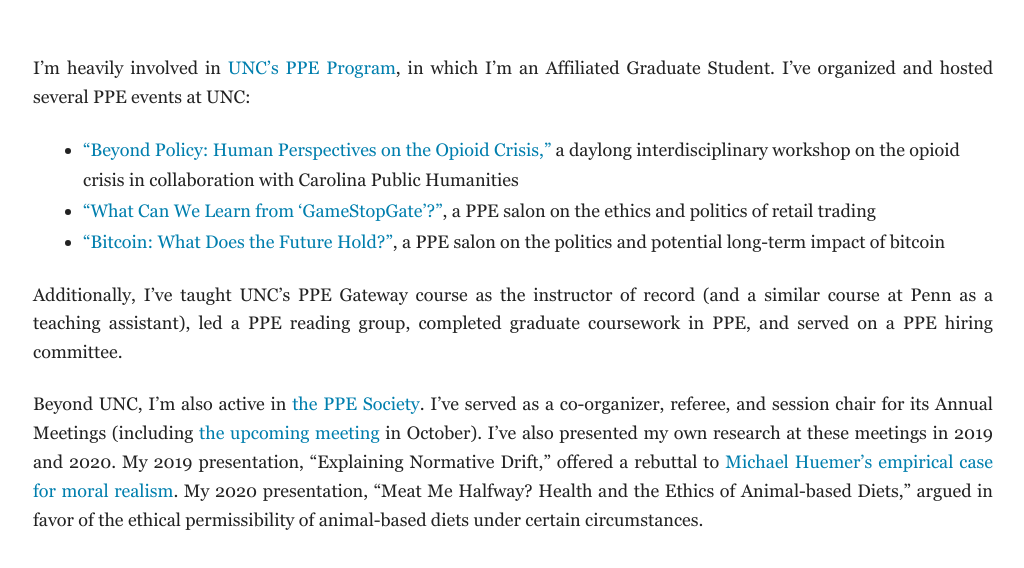
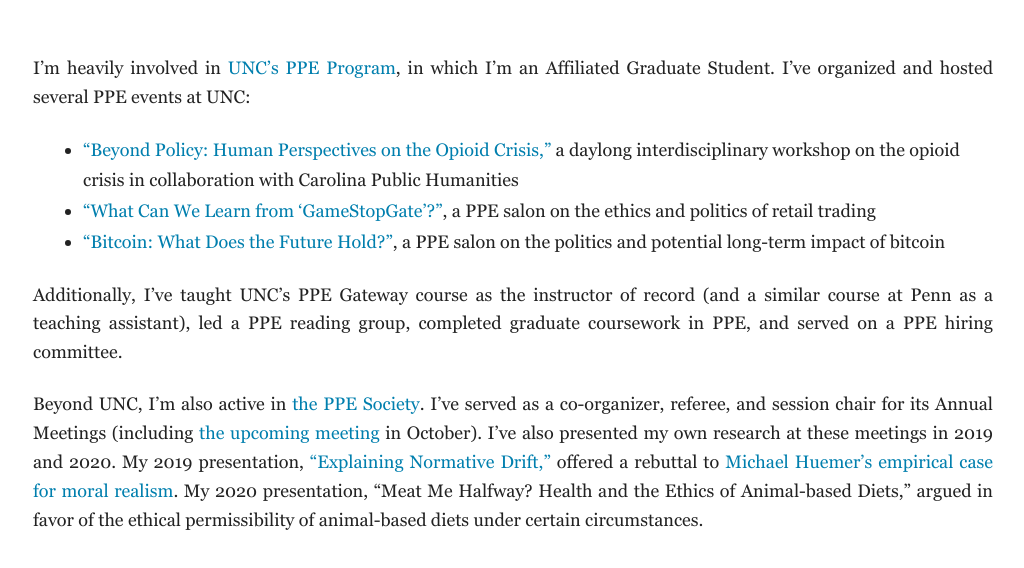
Before and after one commit to JoPoFoSho/JoPoFoSho.github.io, a plain HTML site: page PPE.html in a window 1280 px wide. Shown: the part 168-736 px from the top of the page, without its empty margins (127-1151 px from the left). Drawn offline with nearby package versions, Linux system fonts and the light colour scheme.

Commit message:
Update PPE.html

```diff
--- a/PPE.html
+++ b/PPE.html
@@ -88,7 +88,7 @@
     	<br/>
         <p style="text-align: justify;">Additionally, I&rsquo;ve taught UNC&rsquo;s PPE Gateway course as the instructor of record (and a similar course at Penn as a teaching assistant), led a PPE reading group, completed graduate coursework in PPE, and served on a PPE hiring committee.</p>
         <br/>
-    	<p style="text-align: justify;">Beyond UNC, I&rsquo;m also active in <a href="https://ppesociety.org" target="_blank" rel="noopener">the PPE Society</a>. I&rsquo;ve served as a co-organizer, referee, and session chair for its Annual Meetings (including <a href="https://ppesociety.org/ppe-society-annual-meeting-2021/" target="_blank" rel="noopener">the upcoming meeting</a> in October). I&rsquo;ve also presented my own research at these meetings in 2019 and 2020. My 2019 presentation, &ldquo;Explaining Normative Drift,&rdquo; offered a rebuttal to <a href="https://link.springer.com/article/10.1007/s11098-015-0588-9" target="_blank" rel="noopener">Michael Huemer&rsquo;s empirical case for moral realism</a>. My 2020 presentation, &ldquo;Meat Me Halfway? Health and the Ethics of Animal-based Diets,&rdquo; argued in favor of the ethical permissibility of animal-based diets under certain circumstances.</p>
+    	<p style="text-align: justify;">Beyond UNC, I&rsquo;m also active in <a href="https://ppesociety.org" target="_blank" rel="noopener">the PPE Society</a>. I&rsquo;ve served as a co-organizer, referee, and session chair for its Annual Meetings (including <a href="https://ppesociety.org/ppe-society-annual-meeting-2021/" target="_blank" rel="noopener">the upcoming meeting</a> in October). I&rsquo;ve also presented my own research at these meetings in 2019 and 2020. My 2019 presentation, <a href="Explaining Normative Drift.pdf" target="_blank" rel="noopener">&ldquo;Explaining Normative Drift,&rdquo;</a> offered a rebuttal to <a href="https://link.springer.com/article/10.1007/s11098-015-0588-9" target="_blank" rel="noopener">Michael Huemer&rsquo;s empirical case for moral realism</a>. My 2020 presentation, &ldquo;Meat Me Halfway? Health and the Ethics of Animal-based Diets,&rdquo; argued in favor of the ethical permissibility of animal-based diets under certain circumstances.</p>
     </div>
 
       <div class="sticky-footer-push"></div>
```
